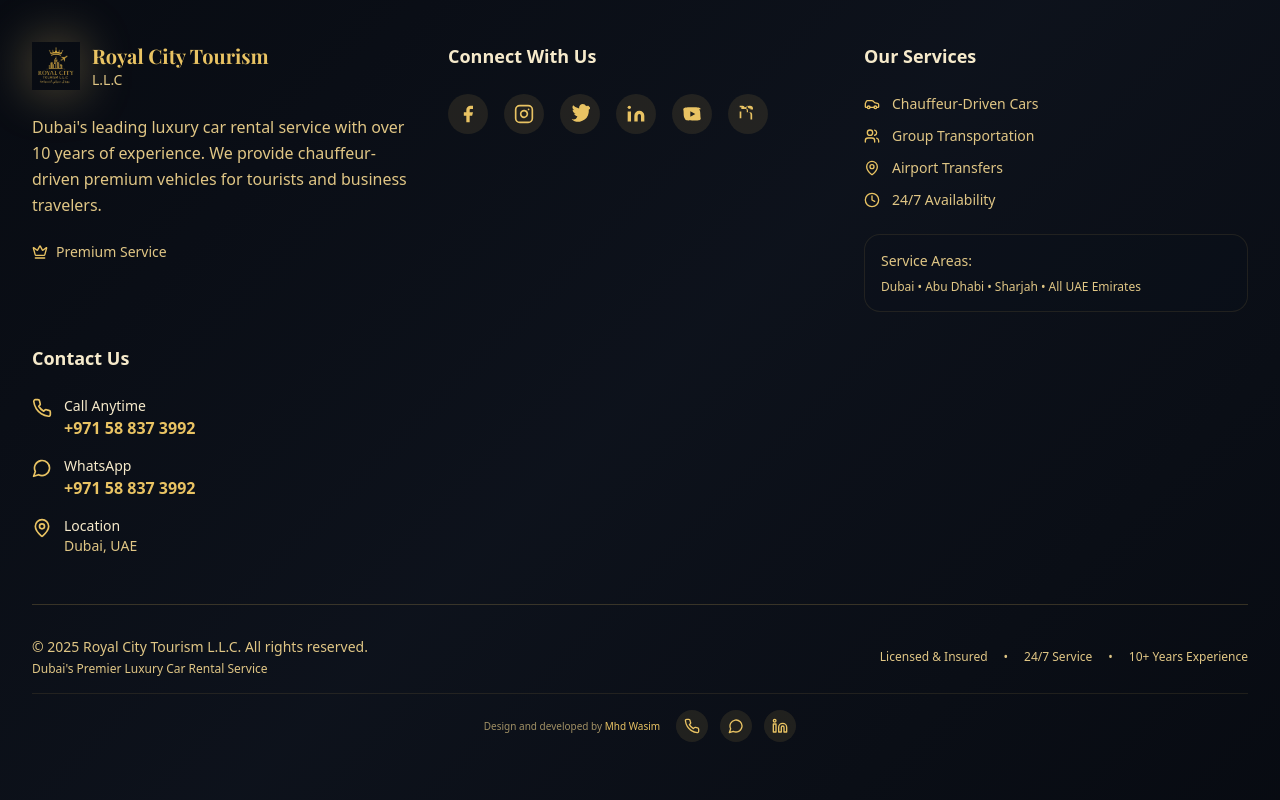
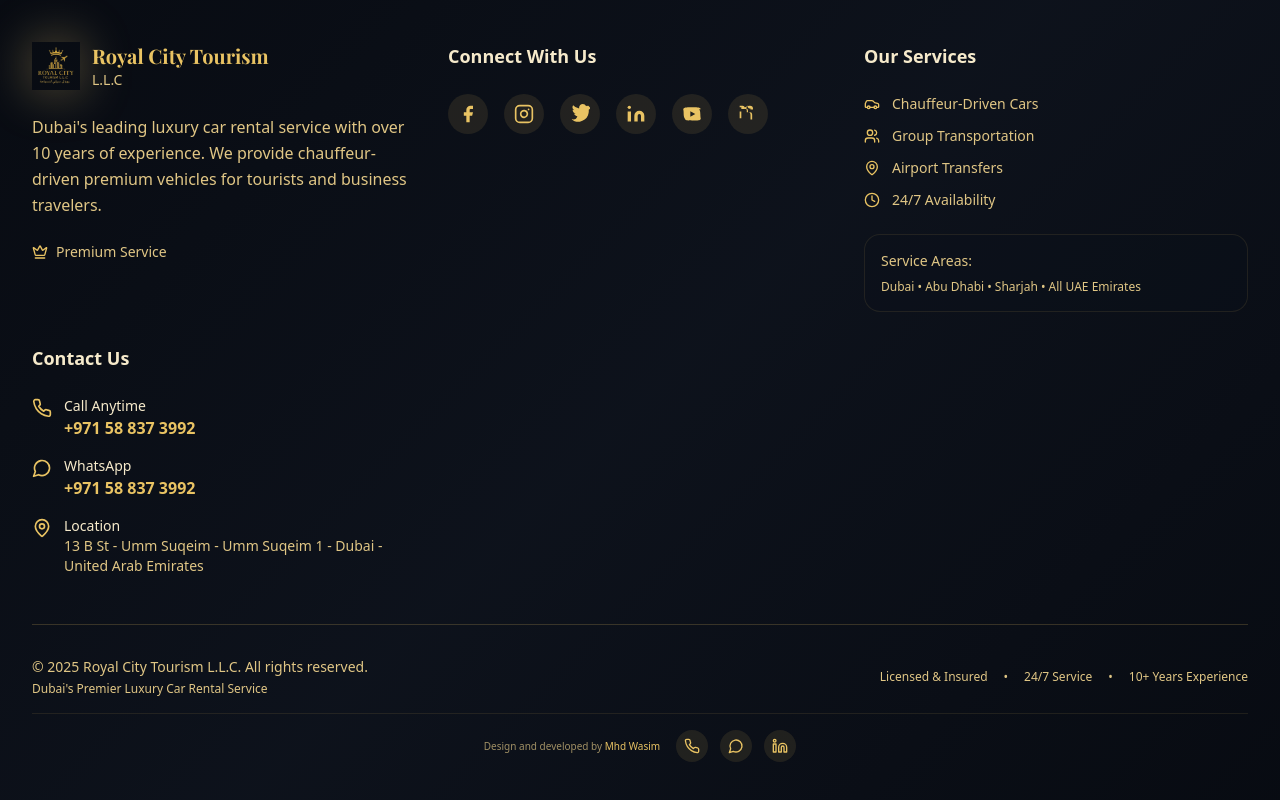
Before and after one commit to teamfreelancer2025-ux/royaltourisamllc, a React (Vite) app: page / in a window 1280 px wide. Shown: the part 5268-6068 px from the top of the page. Built offline with nearby package versions, Linux system fonts and the light colour scheme.

Commit message:
fix: Dynamically link Medium profile in footer from SEO_CONFIG

```diff
--- a/src/components/Footer.tsx
+++ b/src/components/Footer.tsx
@@ -125,7 +125,7 @@ const Footer = () => {
                 <MapPin className="w-5 h-5 text-primary flex-shrink-0 mt-0.5" />
                 <div>
                   <p className="text-sm font-medium text-foreground">Location</p>
-                  <p className="text-sm text-muted-foreground">Dubai, UAE</p>
+                  <p className="text-sm text-muted-foreground">{SEO_CONFIG.businessAddress}</p>
                 </div>
               </div>
             </div>
--- a/src/components/SEOHead.tsx
+++ b/src/components/SEOHead.tsx
@@ -1,6 +1,6 @@
 import { Helmet } from 'react-helmet-async';
 import { SEO_CONFIG } from '../config/seo';
-import { generateLocalBusinessSchema, generateCarRentalServiceSchema, generateWebsiteSchema, generateBreadcrumbSchema } from '../utils/seo';
+import { generateLocalBusinessSchema, generateCarRentalServiceSchema, generateWebsiteSchema } from '../utils/seo';
 
 interface SEOHeadProps {
   title?: string;
@@ -28,7 +28,7 @@ export const SEOHead = ({
   children
 }: SEOHeadProps) => {
   const finalTitle = title || SEO_CONFIG.defaultMeta.title;
-  const finalDescription = description || SEO_CONFIG.defaultMeta.description;
+  const finalDescription = description || SEO_CONFIG.defaultMeta.description || "Experience Dubai in luxury with Royal City Tourism. Your premier partner for high-end car rentals and professional chauffeur services across the UAE.";
   const finalKeywords = keywords.length > 0 ? keywords.join(', ') : SEO_CONFIG.defaultMeta.keywords.join(', ');
   const finalCanonicalUrl = canonicalUrl || SEO_CONFIG.baseUrl;
 
@@ -80,7 +80,7 @@ export const SEOHead = ({
         <meta property="og:image:height" content="630" />
         <meta property="og:image:alt" content={`${finalTitle} - Dubai luxury car rental service`} />
         <meta property="og:locale" content="en_AE" />
-        <meta property="og:site_name" content={SEO_CONFIG.siteName} />
+        <meta property="og:site_name" content={SEO_CONFIG.siteName || "Royal City Tourism LLC"} />
 
         {/* Twitter Card Meta Tags */}
         <meta name="twitter:card" content="summary_large_image" />
@@ -88,8 +88,8 @@ export const SEOHead = ({
         <meta name="twitter:description" content={finalDescription} />
         <meta name="twitter:image" content={ogImage} />
         <meta name="twitter:image:alt" content={`${finalTitle} - Dubai luxury car rental`} />
-        <meta name="twitter:creator" content="@royalcitytourism" />
-        <meta name="twitter:site" content="@royalcitytourism" />
+        <meta name="twitter:creator" content={SEO_CONFIG.socialMedia.twitter.split('/').pop() || '@royalcitytourism'} />
+        <meta name="twitter:site" content={SEO_CONFIG.socialMedia.twitter.split('/').pop() || '@royalcitytourism'} />
 
         {/* Additional SEO Meta Tags */}
         <meta name="theme-color" content="#D4AF37" />
--- a/src/config/seo.ts
+++ b/src/config/seo.ts
@@ -70,7 +70,7 @@ export const SEO_CONFIG = {
   phone: "+971588373992",
   whatsapp: "+971588373992",
   email: "info@royalcitytourism.com",
-  businessAddress: "Dubai, UAE",
+  businessAddress: "13 B St - Umm Suqeim - Umm Suqeim 1 - Dubai - United Arab Emirates",
   foundingYear: "2014",
   fleetSize: "200+",
   rating: "4.9",
@@ -83,7 +83,8 @@ export const SEO_CONFIG = {
     instagram: "https://instagram.com/royalcitytourism",
     twitter: "https://twitter.com/royalcitytourism",
     linkedin: "https://linkedin.com/company/royalcitytourism",
-    youtube: "https://youtube.com/royalcitytourism"
+    youtube: "https://www.youtube.com/channel/UCFzsd7A7eBMlT8vW0XFBc9Q",
+    medium: "https://medium.com/@royalcitytourism5/welcome-to-royal-city-tourism-llc-15505e66ec77"
   },
   businessHours: {
     monday: "00:00-23:59",
```
